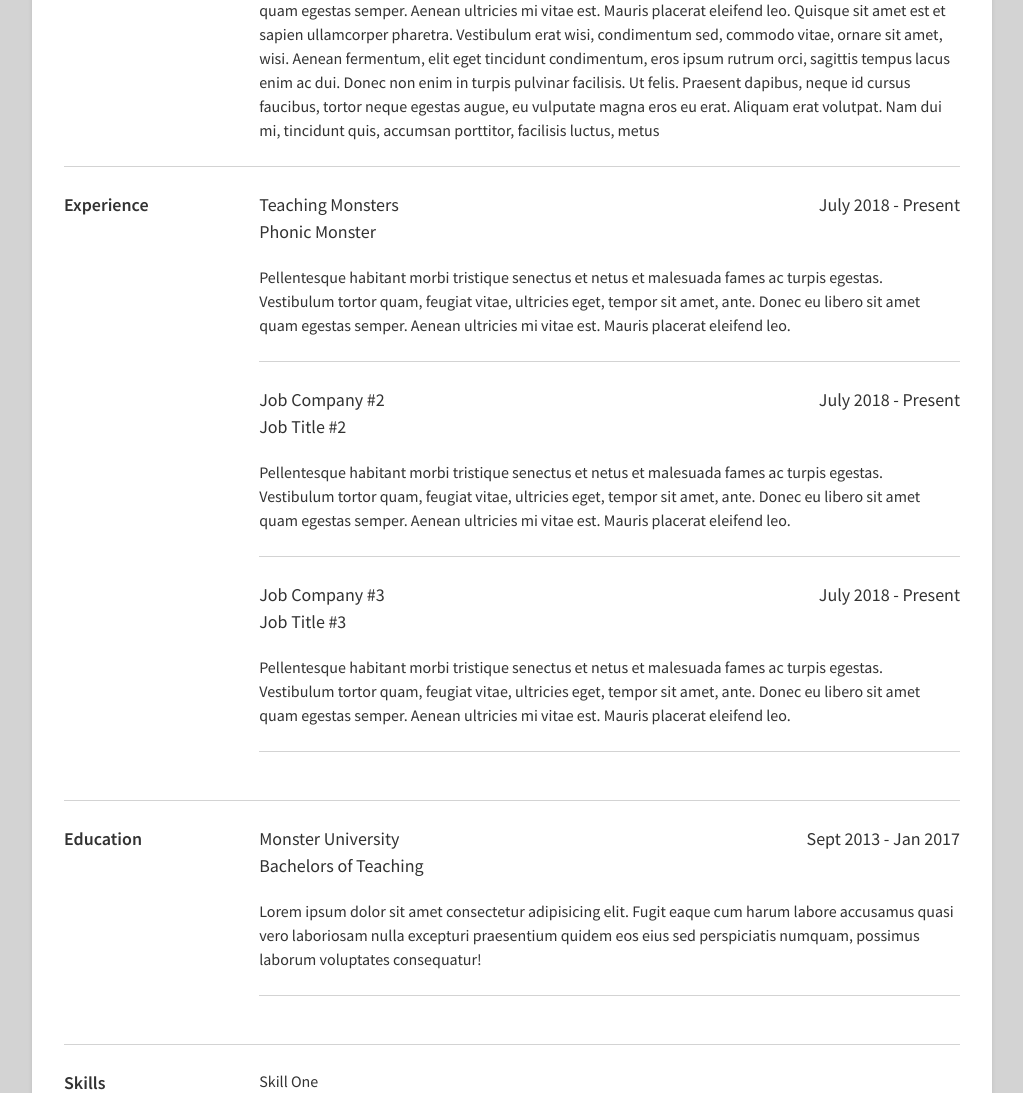
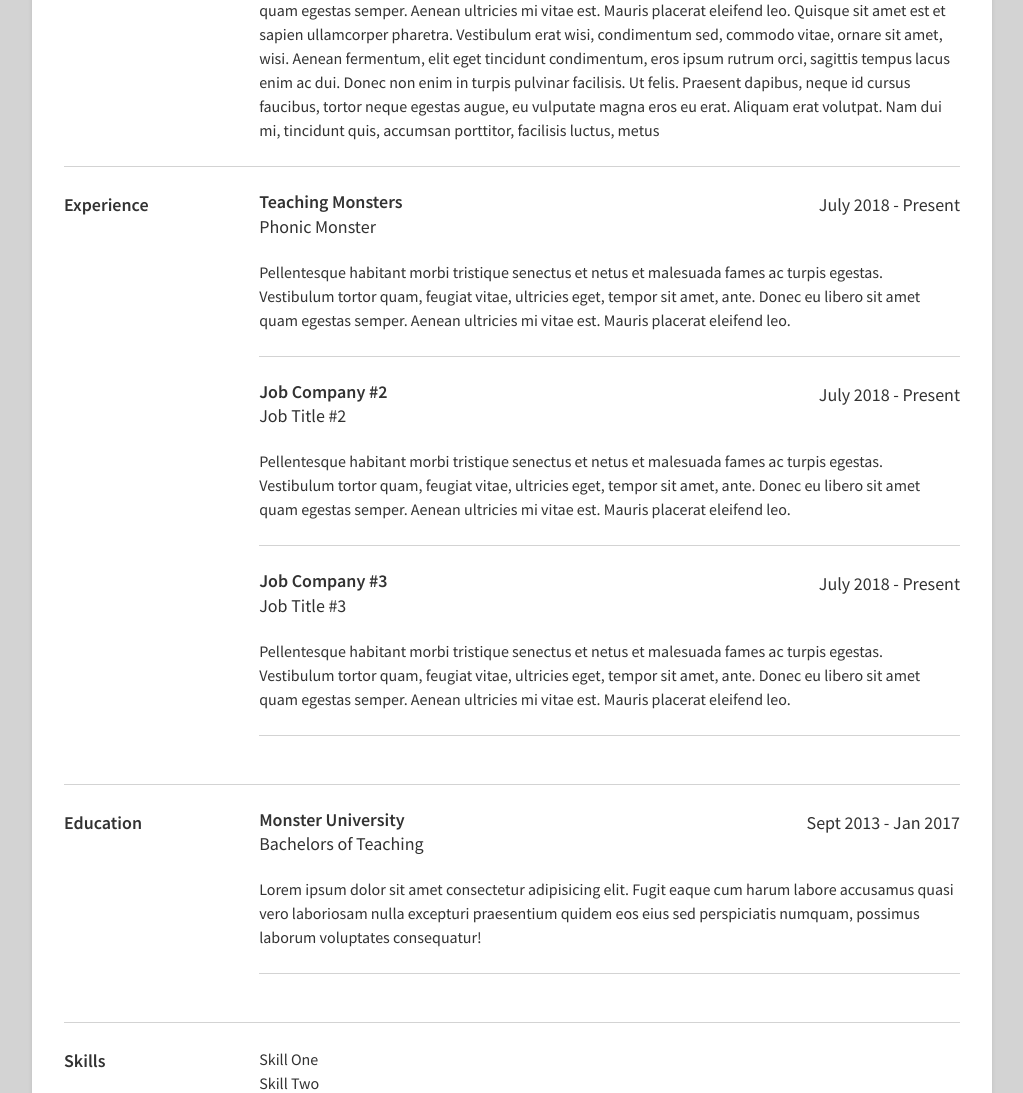
Before and after one commit to AlfyCodes/cmpt-221-labs, a Flask app: template lab2/Resume Project/templates/resume.html in a window 1280 px wide. Shown: the part 276-1369 px from the top of the page, without its empty margins (128-1151 px from the left). Run offline with Flask 2, Linux system fonts and the light colour scheme; the template is opened without the code that fills it, so the values that code supplies are empty; some libraries are stand-ins or nearby versions.

Commit message:
add .job_company class to give style to text

```diff
--- a/lab2/Resume Project/static/css/res_style.css
+++ b/lab2/Resume Project/static/css/res_style.css
@@ -143,3 +143,8 @@ Adds structure within the Job Experience*/
         margin-bottom: 20px;
         font-size: 18px;
     }
+
+    .job_company {
+        font-weight: bold;
+        line-height: 1.2;
+    }
```
